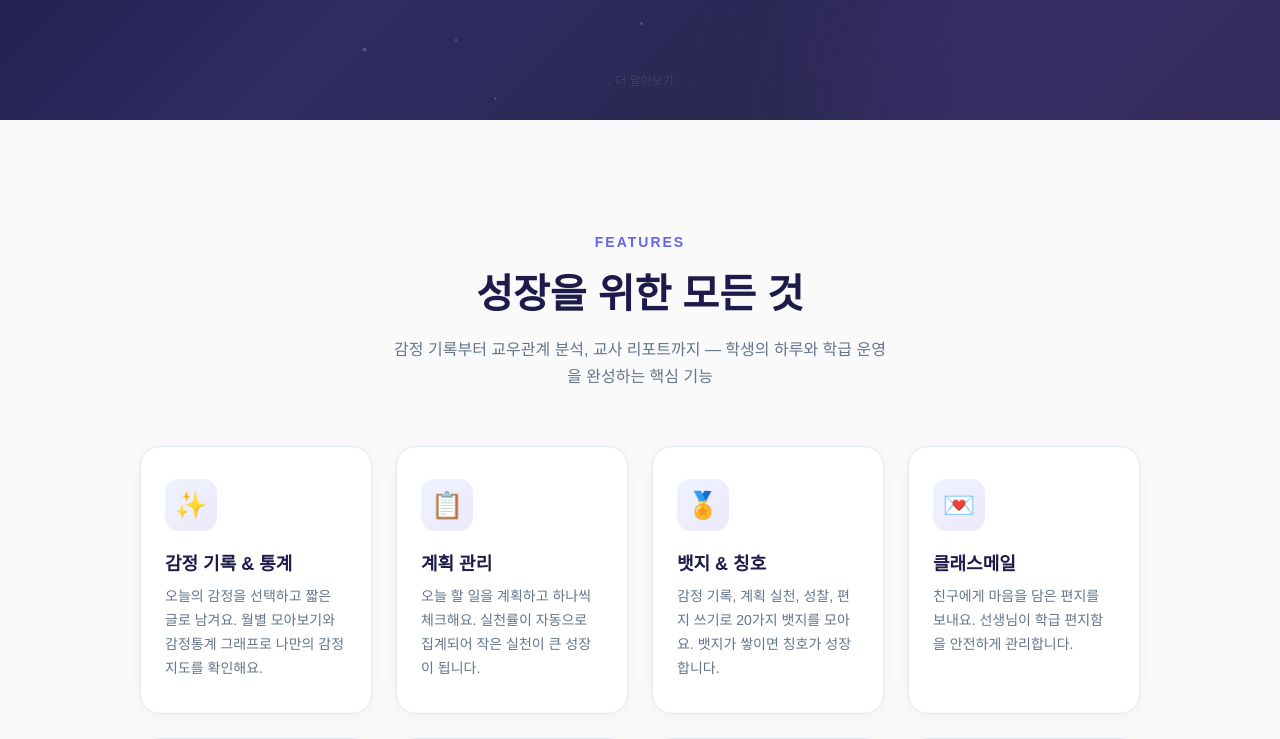
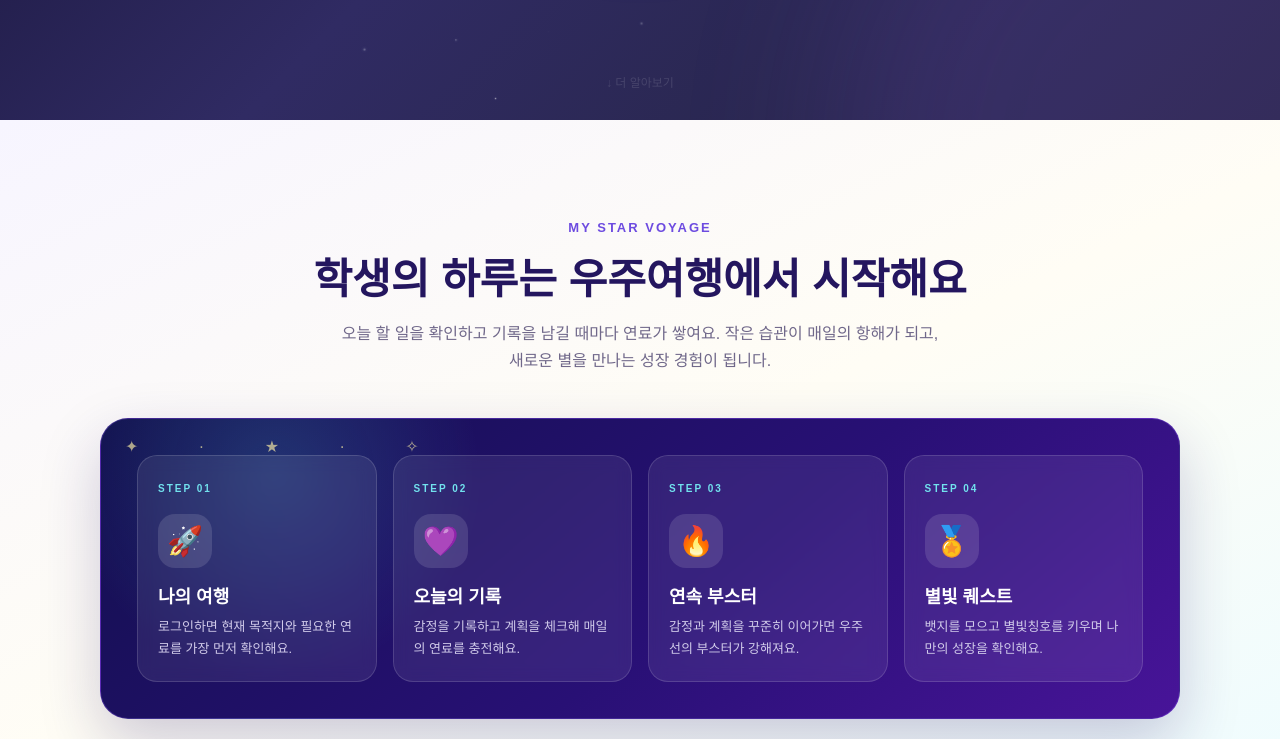
Before and after one commit to YSGStudio/newaboutMe, a Next.js app: page / in a window 1280 px wide. Shown: the part 680-1419 px from the top of the page. Built offline with nearby package versions, Linux system fonts and the light colour scheme; a web font is replaced by a local one.

Commit message:
Update landing page for star voyage flow

```diff
--- a/app/page.tsx
+++ b/app/page.tsx
@@ -3,9 +3,14 @@ import InteractiveStarfield from '@/components/landing/InteractiveStarfield';
 
 const features = [
   {
+    icon: '🚀',
+    title: '나의 우주여행',
+    desc: '학생은 로그인하면 우주여행에서 하루를 시작해요. 감정 기록과 계획 체크로 연료를 모으고 새로운 별을 향해 나아갑니다.',
+  },
+  {
     icon: '✨',
-    title: '감정 기록 & 통계',
-    desc: '오늘의 감정을 선택하고 짧은 글로 남겨요. 월별 모아보기와 감정통계 그래프로 나만의 감정 지도를 확인해요.',
+    title: '쉬운 감정 기록',
+    desc: '큰 마음을 먼저 고르고 자세한 감정을 선택해요. 표정 중심의 2단계 UI로 처음 쓰는 학생도 쉽게 마음을 기록합니다.',
   },
   {
     icon: '📋',
@@ -14,8 +19,8 @@ const features = [
   },
   {
     icon: '🏅',
-    title: '뱃지 & 칭호',
-    desc: '감정 기록, 계획 실천, 성찰, 편지 쓰기로 20가지 뱃지를 모아요. 뱃지가 쌓이면 칭호가 성장합니다.',
+    title: '별빛 퀘스트',
+    desc: '활동을 이어가며 뱃지를 수집하고 별빛칭호를 성장시켜요. 우주여행 화면에서 현재 수집 현황을 바로 확인합니다.',
   },
   {
     icon: '💌',
@@ -88,8 +93,8 @@ const aiFeatures = [
 ];
 
 const steps = [
-  { role: '선생님', color: '#6366f1', steps: ['회원가입 후 학급 개설', '학생 이름과 번호 등록', '학급코드를 학생들에게 전달', '대시보드에서 성장 모니터링', 'AI 리포트로 학기말 정리'] },
-  { role: '학생', color: '#f59e0b', steps: ['학급코드·이름·PIN으로 로그인', '오늘의 감정을 기록', '할 일 계획 후 하나씩 체크', '친구에게 클래스메일 보내기', '뱃지 모아 칭호 올리기'] },
+  { role: '선생님', color: '#6366f1', steps: ['회원가입 후 학급 개설', '학생 이름과 번호 등록', '학급코드를 학생들에게 전달', '왼쪽 대시보드에서 학급 운영', '우주여행 현황과 성장 리포트 확인'] },
+  { role: '학생', color: '#f59e0b', steps: ['학급코드·이름·PIN으로 로그인', '나의 여행에서 오늘 목적지 확인', '감정 기록과 계획 체크로 연료 충전', '별빛 퀘스트에서 뱃지와 칭호 확인', '친구·선생님과 기록을 나누며 성장'] },
 ];
 
 export default function HomePage() {
@@ -153,7 +158,7 @@ export default function HomePage() {
             background: 'rgba(99,102,241,0.25)', border: '1px solid rgba(99,102,241,0.5)',
             borderRadius: 100, padding: '6px 18px', marginBottom: 28,
           }}>
-            <span style={{ fontSize: 13, color: '#c7d2fe', fontWeight: 500 }}>✦ 초등학교 전용 감정·성장 기록 플랫폼</span>
+            <span style={{ fontSize: 13, color: '#c7d2fe', fontWeight: 500 }}>✦ 기록으로 연료를 모으는 초등 성장 우주여행</span>
           </div>
 
           <h1 className="hero-title" style={{
@@ -165,14 +170,14 @@ export default function HomePage() {
           <h2 style={{
             fontSize: 'clamp(20px, 4vw, 36px)', fontWeight: 700,
             color: 'rgba(255,255,255,0.85)', margin: '0 0 24px', lineHeight: 1.3, letterSpacing: '-0.5px',
-          }}>별처럼 빛나는 나의 기록</h2>
+          }}>오늘의 기록으로, 나만의 별을 향해</h2>
 
           <p style={{
             fontSize: 'clamp(15px, 2.5vw, 20px)', color: '#c7d2fe',
             maxWidth: 520, lineHeight: 1.7, margin: '0 auto 48px',
           }}>
-            감정을 기록하고, 계획을 실천하고, 선생님과 함께 성장해요.<br />
-            우리 반의 소중한 이야기를 별빛로그에 담아보세요.
+            감정을 기록하고 계획을 실천하면 우주선의 연료가 채워져요.<br />
+            별빛 퀘스트와 함께 우리 반의 성장 여행을 시작해보세요.
           </p>
 
           <div className="hero-actions" style={{ display: 'flex', gap: 14, flexWrap: 'wrap', justifyContent: 'center' }}>
@@ -202,6 +207,67 @@ export default function HomePage() {
         </div>
       </section>
 
+      {/* ── 업데이트된 학생 여정 ── */}
+      <section style={{
+        background: 'linear-gradient(155deg, #f7f5ff 0%, #fffdf5 50%, #eefcff 100%)',
+        padding: 'clamp(60px, 8vw, 100px) clamp(16px, 5vw, 64px)',
+      }}>
+        <div style={{ maxWidth: 1080, margin: '0 auto' }}>
+          <div style={{ textAlign: 'center', marginBottom: 44 }}>
+            <p style={{ color: '#6d4be0', fontWeight: 800, fontSize: 13, letterSpacing: 2, margin: '0 0 10px' }}>MY STAR VOYAGE</p>
+            <h2 style={{ fontSize: 'clamp(26px, 4vw, 42px)', fontWeight: 900, margin: '0 0 14px', color: '#24165f' }}>
+              학생의 하루는 우주여행에서 시작해요
+            </h2>
+            <p style={{ color: '#70688a', fontSize: 16, maxWidth: 610, margin: '0 auto', lineHeight: 1.7 }}>
+              오늘 할 일을 확인하고 기록을 남길 때마다 연료가 쌓여요.
+              작은 습관이 매일의 항해가 되고, 새로운 별을 만나는 성장 경험이 됩니다.
+            </p>
+          </div>
+
+          <div style={{
+            position: 'relative',
+            display: 'grid',
+            gridTemplateColumns: 'repeat(auto-fit, minmax(210px, 1fr))',
+            gap: 16,
+            padding: 'clamp(22px, 4vw, 36px)',
+            overflow: 'hidden',
+            border: '1px solid rgba(139,92,246,.32)',
+            borderRadius: 28,
+            background:
+              'radial-gradient(circle at 16% 18%, rgba(79,209,229,.18), transparent 22%), linear-gradient(140deg, #12104e, #281075 56%, #481499)',
+            boxShadow: '0 24px 60px rgba(36,22,105,.22)',
+          }}>
+            <span aria-hidden="true" style={{ position: 'absolute', top: 18, left: 24, color: '#fff1a6', letterSpacing: 28, opacity: .65 }}>✦ · ★ · ✧</span>
+            {[
+              { step: '01', icon: '🚀', title: '나의 여행', desc: '로그인하면 현재 목적지와 필요한 연료를 가장 먼저 확인해요.' },
+              { step: '02', icon: '💜', title: '오늘의 기록', desc: '감정을 기록하고 계획을 체크해 매일의 연료를 충전해요.' },
+              { step: '03', icon: '🔥', title: '연속 부스터', desc: '감정과 계획을 꾸준히 이어가면 우주선의 부스터가 강해져요.' },
+              { step: '04', icon: '🏅', title: '별빛 퀘스트', desc: '뱃지를 모으고 별빛칭호를 키우며 나만의 성장을 확인해요.' },
+            ].map((item) => (
+              <article key={item.step} style={{
+                position: 'relative',
+                zIndex: 1,
+                minHeight: 205,
+                padding: '22px 20px',
+                border: '1px solid rgba(255,255,255,.14)',
+                borderRadius: 20,
+                background: 'rgba(255,255,255,.08)',
+                backdropFilter: 'blur(8px)',
+              }}>
+                <span style={{ color: '#72e2ee', fontSize: 10, fontWeight: 900, letterSpacing: 2 }}>STEP {item.step}</span>
+                <div style={{
+                  display: 'grid', width: 54, height: 54, placeItems: 'center',
+                  margin: '18px 0 14px', borderRadius: 17,
+                  background: 'rgba(255,255,255,.12)', fontSize: 29,
+                }}>{item.icon}</div>
+                <h3 style={{ margin: '0 0 8px', color: '#fff', fontSize: 18 }}>{item.title}</h3>
+                <p style={{ margin: 0, color: '#d1cbea', fontSize: 13, lineHeight: 1.65 }}>{item.desc}</p>
+              </article>
+            ))}
+          </div>
+        </div>
+      </section>
+
       {/* ── 기능 소개 ── */}
       <section style={{
         background: '#fafafa', padding: 'clamp(60px, 8vw, 100px) clamp(16px, 5vw, 64px)',
@@ -212,7 +278,7 @@ export default function HomePage() {
           성장을 위한 모든 것
         </h2>
         <p style={{ color: '#64748b', fontSize: 16, maxWidth: 500, margin: '0 auto 56px', lineHeight: 1.7 }}>
-          감정 기록부터 교우관계 분석, 교사 리포트까지 — 학생의 하루와 학급 운영을 완성하는 핵심 기능
+          우주여행과 별빛 퀘스트부터 교우관계 분석, 교사 리포트까지 — 학생의 하루와 학급 운영을 잇는 핵심 기능
         </p>
         <div style={{
           display: 'grid',
@@ -239,18 +305,18 @@ export default function HomePage() {
         </div>
       </section>
 
-      {/* ── 뱃지 & 칭호 ── */}
+      {/* ── 별빛 퀘스트 & 칭호 ── */}
       <section style={{
         background: '#fff', padding: 'clamp(60px, 8vw, 100px) clamp(16px, 5vw, 64px)',
         textAlign: 'center',
       }}>
-        <p style={{ color: '#f59e0b', fontWeight: 700, fontSize: 14, letterSpacing: 2, marginBottom: 12 }}>GROWTH</p>
+        <p style={{ color: '#f59e0b', fontWeight: 700, fontSize: 14, letterSpacing: 2, marginBottom: 12 }}>STARLIGHT QUEST</p>
         <h2 style={{ fontSize: 'clamp(24px, 4vw, 40px)', fontWeight: 800, margin: '0 0 16px', color: '#1e1b4b' }}>
-          기록이 쌓일수록 칭호가 자라나요
+          별빛 퀘스트로 칭호를 키워요
         </h2>
         <p style={{ color: '#64748b', fontSize: 16, maxWidth: 520, margin: '0 auto 56px', lineHeight: 1.7 }}>
-          감정 기록, 계획 실천, 성찰일기, 클래스메일로 뱃지를 모으면
-          별빛 새싹부터 별빛 전설까지 칭호가 한 단계씩 성장합니다.
+          다양한 활동으로 뱃지를 모으면 별빛 새싹부터 별빛 전설까지
+          나의 별빛칭호가 한 단계씩 성장합니다.
         </p>
         <div style={{
           display: 'flex', flexWrap: 'wrap', justifyContent: 'center',
```
